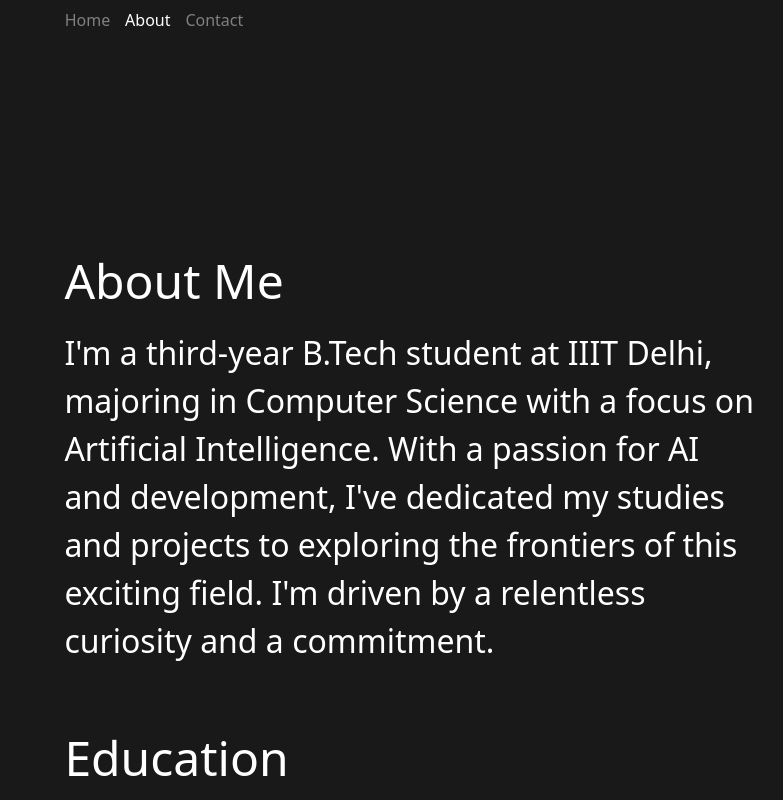
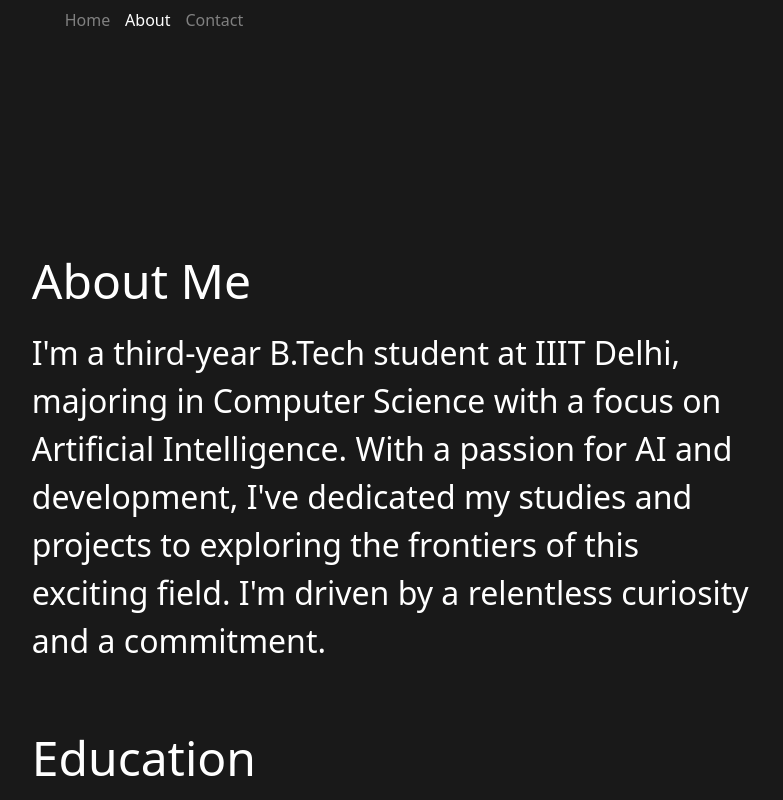
Before and after one commit to adityabagrii/AdityaBagri-Portfolio, a React (Vite) app: page / in a window 1280 px wide. Both pictures are taken after a click on the button "About". Shown: the top 800 px of the page, without its empty margins (486-1269 px from the left). Built offline with nearby package versions, Linux system fonts and the light colour scheme.

Commit message:
Fix CSS errors in the About page

```diff
--- a/src/App.css
+++ b/src/App.css
@@ -1,7 +1,7 @@
-.page{
+/* .page{
     background-color: #191919;
     height: 100vh;
-}
+} */
 
 /* .visible{
     display: block;
--- a/src/components/About.css
+++ b/src/components/About.css
@@ -1,22 +1,24 @@
-.main-About{
-    transition:all 0.5 ease;
-    /* overflow-y: auto; */
+.abtContainer{
     display: flex;
+    justify-content: center;
+    background-color: #191919;
     height: 95vh;
-    /* border: 1px solid red; */
+    overflow: hidden;
     color:grey;
 }
+
 .left{
     width:35%;
-    /* height: 95vh; */
-    position: absolute;
+    display: flex;
+    height:inherit;
 }
 .right{
-    padding-left: 43%;
-    padding-top:15%;
+    width:65%;
+    padding-top: 15%;
+    padding-left: 10%;
     padding-right: 3%;
-    width: 65%;
-    /* height: 95vh; */
+    padding-bottom: 3%;
+    overflow-y: scroll;
 }
 
 .List{
--- a/src/components/About.jsx
+++ b/src/components/About.jsx
@@ -1,11 +1,10 @@
 import React from 'react'
 import './About.css'
-import './utility.css'
 
 const About = ({about}) => {
   console.log(about)
   return (
-    <div className={about ? 'main-About':'hidden'}>
+    <div className={about ? 'abtContainer':'hidden'}>
       <div className="left"></div>
       <div className="right">
         <p className="heading">About Me</p>
@@ -173,7 +172,6 @@
           <span className="content">Designing & Video Editing</span>
         </div>
       </div>
-      <div className="box"></div>
     </div>
   )
 }
--- a/src/index.css
+++ b/src/index.css
@@ -1,5 +1,4 @@
 *{
-  /* background-color: #191919; */
   font-family: system-ui;
   margin: 0;
   padding: 0;
```
